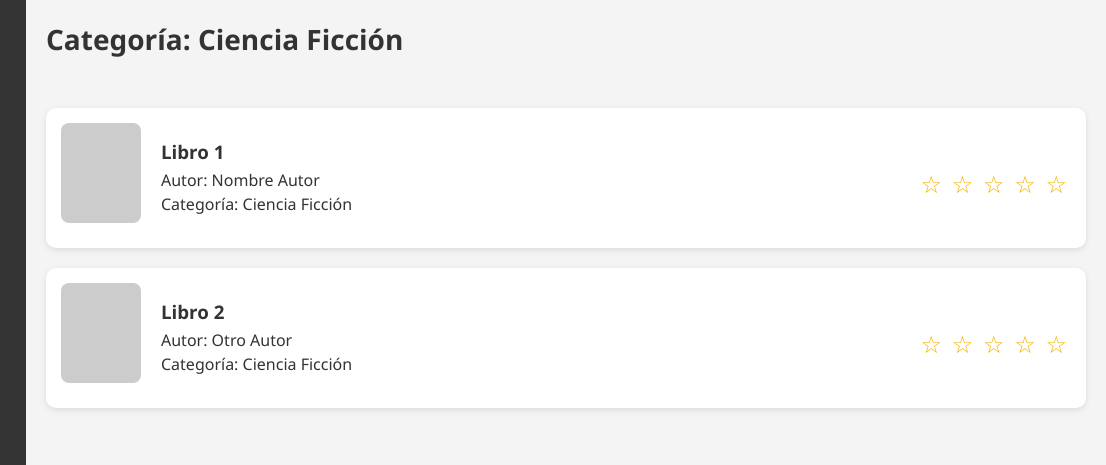
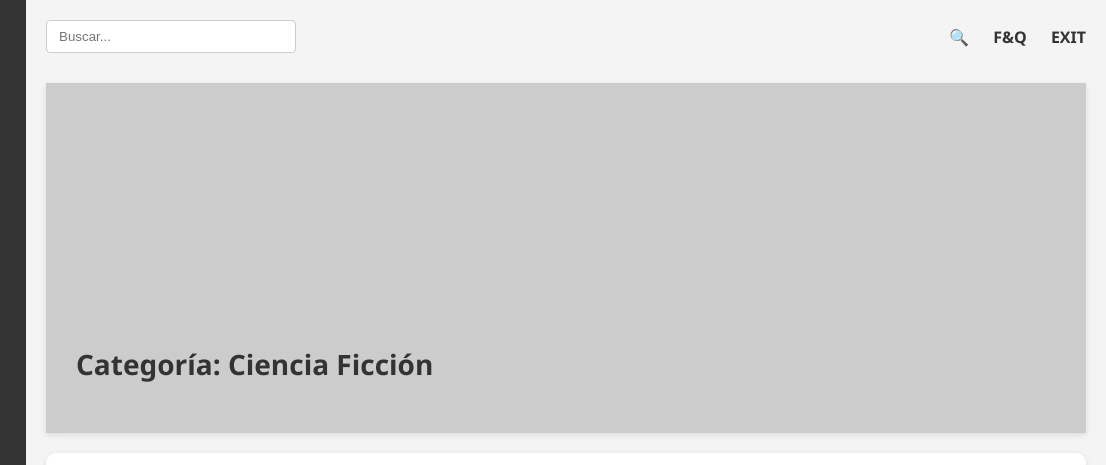
Before and after one commit to NatiSoriaa/Final-M3-M9-NataliaGarcia-NataliaSoria, a plain HTML site: page MP9-3_PR_NataliaSoria-Garcia/LibraryApi/Views/categoria.html in a window 1280 px wide. Shown: the top 465 px of the page, 174-1280 px from the left. Drawn offline with Linux system fonts and the light colour scheme.

Commit message:
header-paginas

```diff
--- a/MP9-3_PR_NataliaSoria-Garcia/LibraryApi/Views/categoria.html
+++ b/MP9-3_PR_NataliaSoria-Garcia/LibraryApi/Views/categoria.html
@@ -21,9 +21,19 @@
     </aside>
 
     <main class="main-content">
+
         <header class="main-header">
+            <input type="text" placeholder="Buscar..." class="search-bar" />
+            <div class="nav-buttons">
+            <a href="#">🔍</a>
+                <a href="FQ.html">F&Q</a>
+                <a href="#">EXIT</a>
+            </div>
+        </header>
+
+        <div class="main-header-categoria">
             <h1 class="category-title">Categoría: Ciencia Ficción</h1>
-        </header>
+        </div>
 
         <section class="book-list">
             <div class="book-row" onclick="window.location.href='libro.html'">
--- a/MP9-3_PR_NataliaSoria-Garcia/LibraryApi/public/css/styles.css
+++ b/MP9-3_PR_NataliaSoria-Garcia/LibraryApi/public/css/styles.css
@@ -118,6 +118,18 @@ body {
 
 
 /*  PAGINA CATEGORIA */
+
+.main-header-categoria{
+  display: flex;
+  flex-direction: column;
+  justify-content: flex-end;
+  height: 350px;
+  margin-bottom: 20px;
+  padding: 30px;
+  background-color: #ccc;
+  box-shadow: 0 2px 6px rgba(0,0,0,0.1);
+  transition: transform 0.2s ease;
+}
 
 .category-title {
   font-size: 28px;
```
Also changed, not shown: MP9-3_PR_NataliaSoria-Garcia/LibraryApi/Views/FQ.html (+11 -1 lines), MP9-3_PR_NataliaSoria-Garcia/LibraryApi/Views/libro.html (+10 -1 lines).
